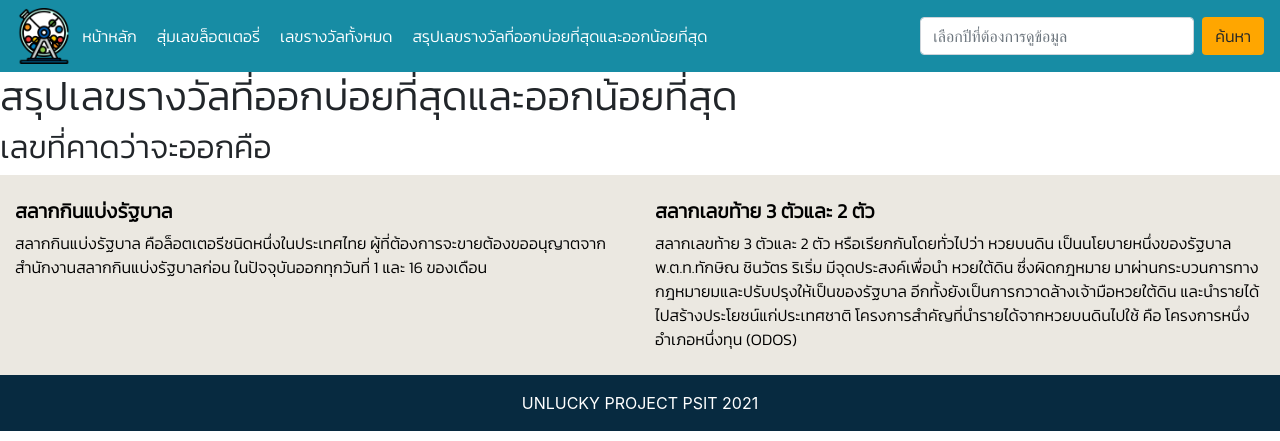
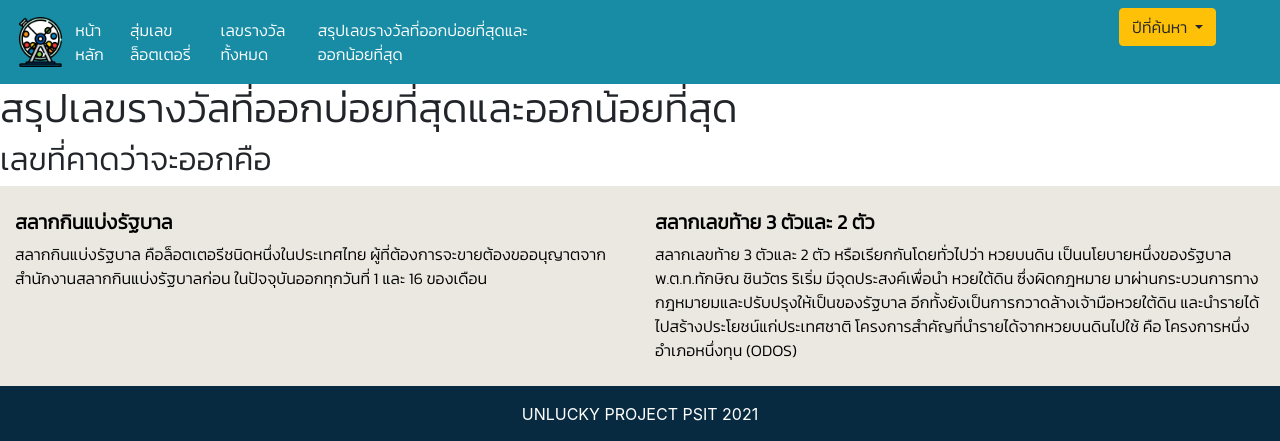
Before and after one commit to S1vanat/Lottery, a Django app: page /page1/ in a window 1280 px wide. Shown: the top 441 px of the page. Run offline with Django 3.2, Linux system fonts and the light colour scheme; some libraries are stand-ins or nearby versions.

Commit message:
dropdown bn-n nav

```diff
--- a/Myproject/templates/navbar.html
+++ b/Myproject/templates/navbar.html
@@ -40,13 +40,27 @@
           <a class="nav-link" href="/page1" id="hoverrandom">สรุปเลขรางวัลที่ออกบ่อยที่สุดและออกน้อยที่สุด
             <span class="sr-only">(current)</span></a>
         </li>
+        <li style="margin-left: 580px;">
+          <form class="form-inline my-2 my-lg-0">
+            <div class="btn-group mr-5">
+              <button type="button" class="btn btn-warning dropdown-toggle" data-toggle="dropdown" aria-haspopup="true" aria-expanded="false">
+                ปีที่ค้นหา
+              </button>
+              <div class="dropdown-menu">
+                <a class="dropdown-item" href="#">2554</a>
+                <a class="dropdown-item" href="#">2555</a>
+                <a class="dropdown-item" href="#">2556</a>
+                <a class="dropdown-item" href="#">2557</a>
+                <a class="dropdown-item" href="#">2558</a>
+                <a class="dropdown-item" href="#">2559</a>
+                <a class="dropdown-item" href="#">2560</a>
+                <a class="dropdown-item" href="#">2561</a>
+                <a class="dropdown-item" href="#">2562</a>
+                <a class="dropdown-item" href="#">2563</a>
+            </div>
+          </form>
+        </li>
       </ul>
-      <form class="form-inline my-2 my-lg-0">
-        <input class="form-control mr-sm-2" type="เลือกปีที่ต้องการดูข้อมูล" placeholder="เลือกปีที่ต้องการดูข้อมูล" aria-label="เลือกปีที่ต้องการดูข้อมูล" />
-        <button class="btn my-2 my-sm-0" type="submit" id="button-seach">
-          ค้นหา
-        </button>
-      </form>
     </div>
   </nav>
 
@@ -141,8 +155,4 @@
     padding-left: 10px;
     text-decoration: underline;
   }
-
-  #button-seach {
-    background: rgb(255, 166, 0);
-  }
 </style>
```
